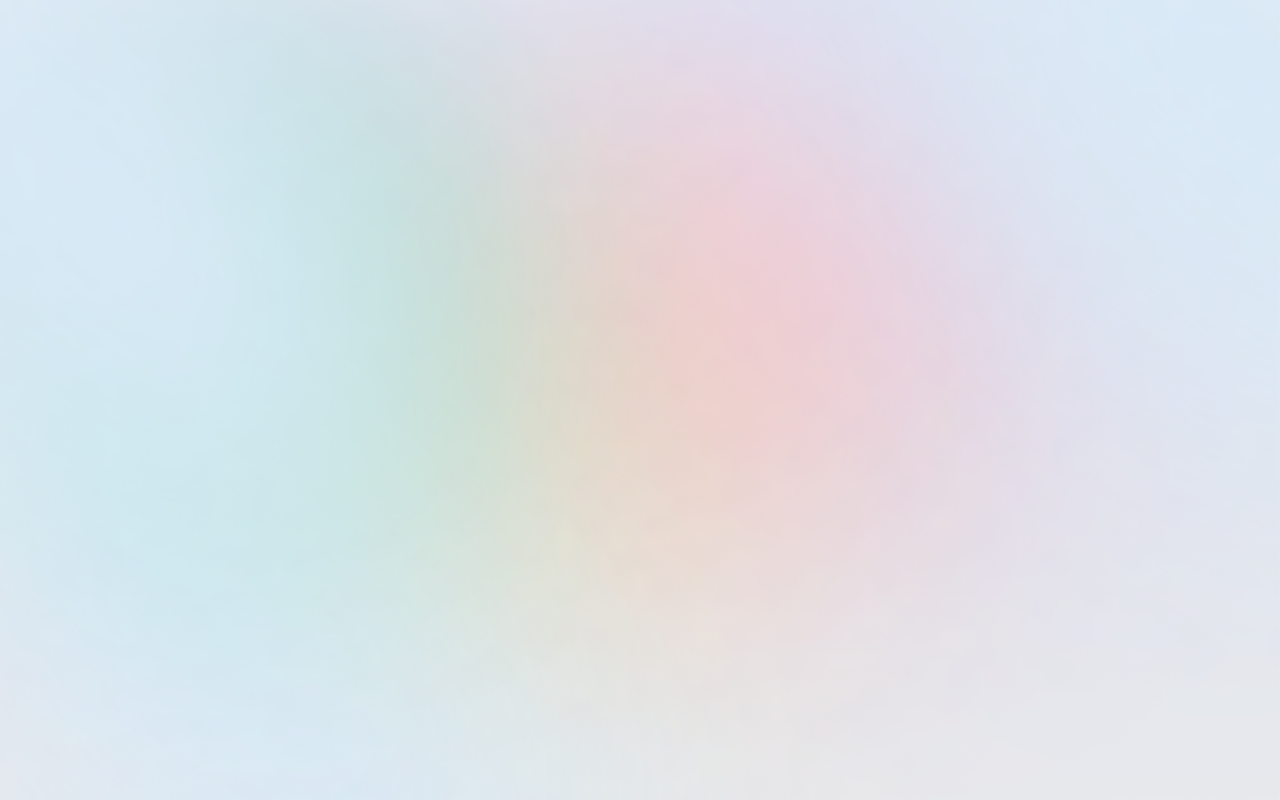
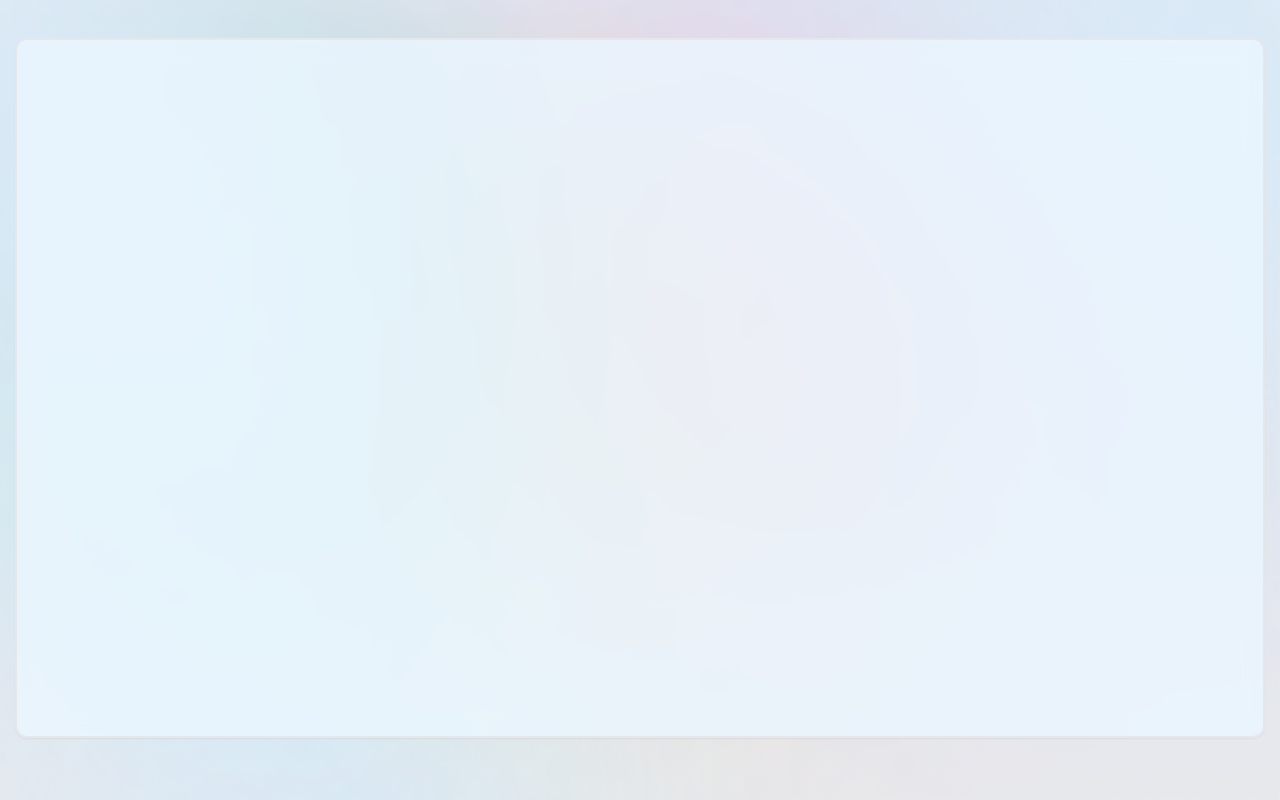
Before and after one commit to SAMUEL210/qrcodes-sm, a Next.js app: page / in a window 1280 px wide. Built offline with nearby package versions, Linux system fonts and the light colour scheme.

Commit message:
skelethon done

```diff
--- /dev/null
+++ b/app/components/QrCodesGenerator.tsx
@@ -0,0 +1,9 @@
+export default function QrCodesGenerator() {
+    return (
+        <div className="relative z-10 mx-6 flex max-w-[1250px] w-full min-h-[700px] h-full">
+            <div className="flex-1 flex flex-col w-full h-auto mx-auto bg-[#ecf7ff]/80 backdrop-blur-md shadow-sm border-2 border-white/40b rounded-xl">
+
+            </div>
+        </div>
+    );
+};
--- a/app/page.tsx
+++ b/app/page.tsx
@@ -3,8 +3,8 @@ import QrCodesGenerator from "./components/QrCodesGenerator";
 
 export default function Home() {
   return (
-    <div className="relative min-h-[100vh] h-full flex justify-center items-center">
-
+    <div className="relative min-h-[100vh] h-full flex flex-col justify-center items-center">
+      <QrCodesGenerator />
       <Image
         src="/glass.png"
         width={1600}
```
